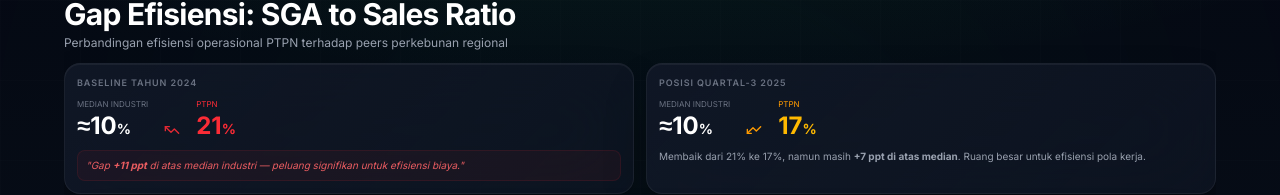
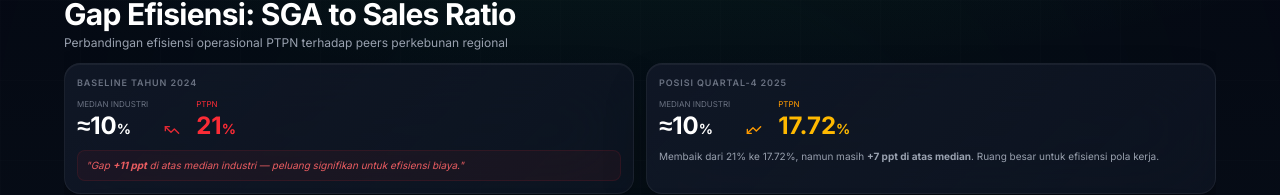
Before and after one commit to mindrautama/green-sakura, a Next.js app: page / in a window 1280 px wide. Both pictures are taken after a click on the button "Next". Shown: the part 160-355 px from the top of the page. Built offline with nearby package versions, Linux system fonts and the light colour scheme.

Commit message:
update: PTPN SGA ratio to 17.72% and change period to Q4 2025

```diff
--- a/src/app/page.tsx
+++ b/src/app/page.tsx
@@ -486,7 +486,7 @@
     { name: 'Golden Agri-Resources', sga: '9–11%', mid: 10, color: 'blue' },
     { name: 'Astra Agro Lestari', sga: '11–13%', mid: 12, color: 'amber' },
     { name: 'Median Industri', sga: '≈10%', mid: 10, color: 'white', isMedian: true },
-    { name: 'PTPN', sga: '17%', mid: 17, color: 'red', highlight: true },
+    { name: 'PTPN', sga: '17%', mid: 17.72, color: 'red', highlight: true },
   ];
 
   return (
@@ -532,14 +532,14 @@
           </div>
         </motion.div>
 
-        {/* Right: Q3 2025 Progress */}
+        {/* Right: Q4 2025 Progress */}
         <motion.div
           initial={{ x: 20, opacity: 0 }}
           animate={{ x: 0, opacity: 1 }}
           transition={{ delay: 0.3 }}
           className="p-3 rounded-2xl glass-card border-l-4 border-amber-500/50"
         >
-          <div className="text-[9px] font-semibold text-gray-500 uppercase tracking-widest mb-2">Posisi Quartal-3 2025</div>
+          <div className="text-[9px] font-semibold text-gray-500 uppercase tracking-widest mb-2">Posisi Quartal-4 2025</div>
           <div className="flex items-end gap-4 mb-2">
             <div>
               <div className="text-[8px] text-gray-500 uppercase">Median Industri</div>
@@ -550,11 +550,11 @@
             </div>
             <div>
               <div className="text-[8px] text-amber-500 uppercase">PTPN</div>
-              <div className="text-2xl font-bold text-amber-400">17<span className="text-sm">%</span></div>
+              <div className="text-2xl font-bold text-amber-400">17.72<span className="text-sm">%</span></div>
             </div>
           </div>
           <p className="text-[10px] text-gray-400 leading-snug">
-            Membaik dari 21% ke 17%, namun masih <strong>+7 ppt di atas median</strong>. Ruang besar untuk efisiensi pola kerja.
+            Membaik dari 21% ke 17.72%, namun masih <strong>+7 ppt di atas median</strong>. Ruang besar untuk efisiensi pola kerja.
           </p>
         </motion.div>
       </div>
```
